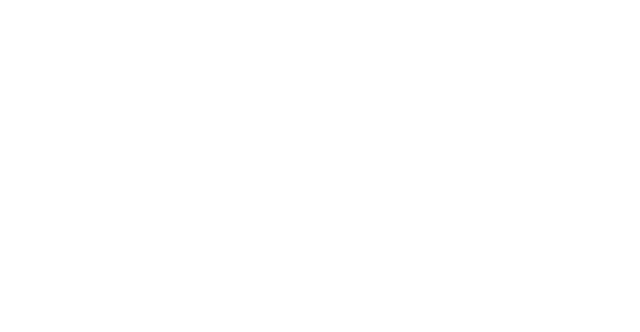
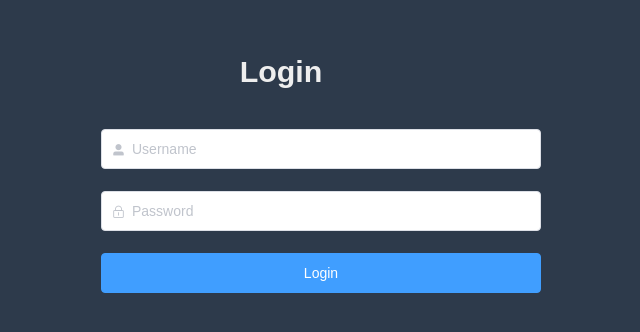
Before and after one commit to ccjr1120/book_recommendation_ui, a Vue app: page /login in a window 1280 px wide. Shown: the part 106-438 px from the top of the page, without its empty margins (359-999 px from the left). Built offline with nearby package versions, Linux system fonts and the light colour scheme.

Commit message:
添加登录界面

```diff
--- /dev/null
+++ b/src/views/Login.vue
@@ -0,0 +1,80 @@
+<template>
+  <div class="fillcontain" style="background: #2d3a4b;">
+    <div class="login-container">
+      <div class="title-container">
+        <h3>Login</h3>
+      </div>
+      <el-form label-width="80px" status-icon :model="loginForm" ref="loginForm">
+        <el-form-item
+          prop="username"
+          :rules="[{ required: true, message: '用户名不能为空', trigger: 'blur' },
+          { min: 4, max: 32, message: '用户名长度不符合要求' }]"
+        >
+          <el-input
+            placeholder="Username"
+            v-model="loginForm.username"
+            prefix-icon="el-icon-user-solid"
+          ></el-input>
+        </el-form-item>
+        <el-form-item
+          prop="password"
+          :rules="[{ required: true, message: '密码不能为空', trigger: 'blur' },
+          { min: 8, max: 16, message: '密码长度不符合要求' }]"
+        >
+          <el-input placeholder="Password" v-model="loginForm.password" prefix-icon="el-icon-lock"></el-input>
+        </el-form-item>
+        <el-form-item>
+          <el-button @click="submitForm('loginForm')" style="width:100%;" type="primary">Login</el-button>
+        </el-form-item>
+      </el-form>
+    </div>
+  </div>
+</template>
+
+<script>
+export default {
+  data() {
+    return {
+      labelPosition: "right",
+      loginForm: {
+        username: "",
+        password: ""
+      },
+      loginRules: {
+        username: [],
+        password: []
+      }
+    };
+  },
+  methods: {
+    submitForm(formName) {
+      this.$refs[formName].validate(valid => {
+        if (valid) {
+          alert("submit!");
+        } else {
+          console.log("error submit!!");
+          return false;
+        }
+      });
+    }
+  }
+};
+</script>
+<style scoped>
+.login-container {
+  position: relative;
+  width: 520px;
+  max-width: 100%;
+  padding: 160px 35px 0;
+  margin: 0 auto;
+  overflow: hidden;
+}
+.title-container {
+  position: relative;
+  font-size: 26px;
+  color: #eee;
+  margin: 0 auto 40px auto;
+  text-align: center;
+  font-weight: 700;
+}
+</style>
```
Also changed, not shown: src/router/index.js (+6 -1 lines).
